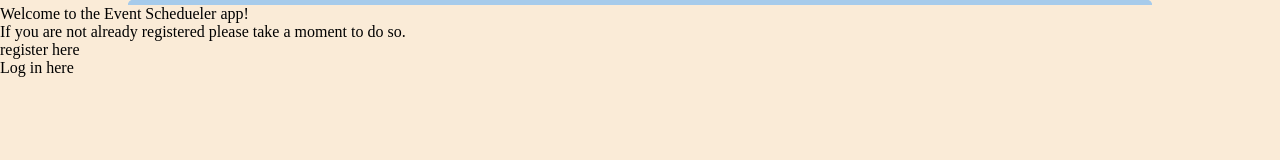
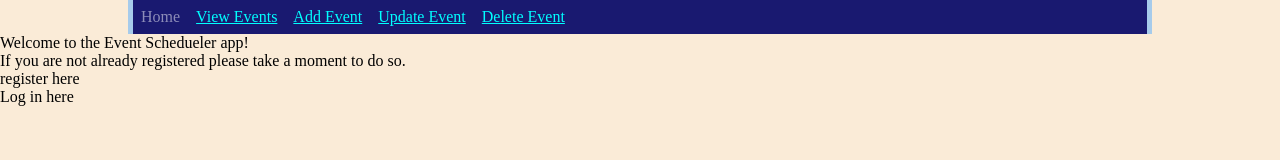
Before and after one commit to zrobker/CSE341-Final, a website: page frontend/index.html in a window 1280 px wide. Drawn offline with Linux system fonts and the light colour scheme.

Commit message:
fixed naviagation

```diff
--- a/frontend/index.html
+++ b/frontend/index.html
@@ -7,9 +7,9 @@
     <title>Welcome</title>
 </head>
 <body>
-    <header id="page_head">
-        <script type="javascript" src="./scripts/nav.js" ></script>
-    </header>
+    <nav id="nav_head">
+        <script src="scripts/nav.js" ></script>
+    </nav>
     <div>
         Welcome to the Event Schedueler app!
     </div>
--- a/frontend/scripts/nav.js
+++ b/frontend/scripts/nav.js
@@ -1,5 +1,5 @@
 // Select the header container element
-var headerContainer = document.getElementById('page_head');
+var headerContainer = document.getElementById('nav_head');
 
 // Create an unordered list element
 var ul = document.createElement('ul');
```
Also changed, not shown: frontend/add.html (+3 -3 lines), frontend/delete.html (+3 -3 lines), frontend/update.html (+3 -3 lines), frontend/view.html (+3 -3 lines).
